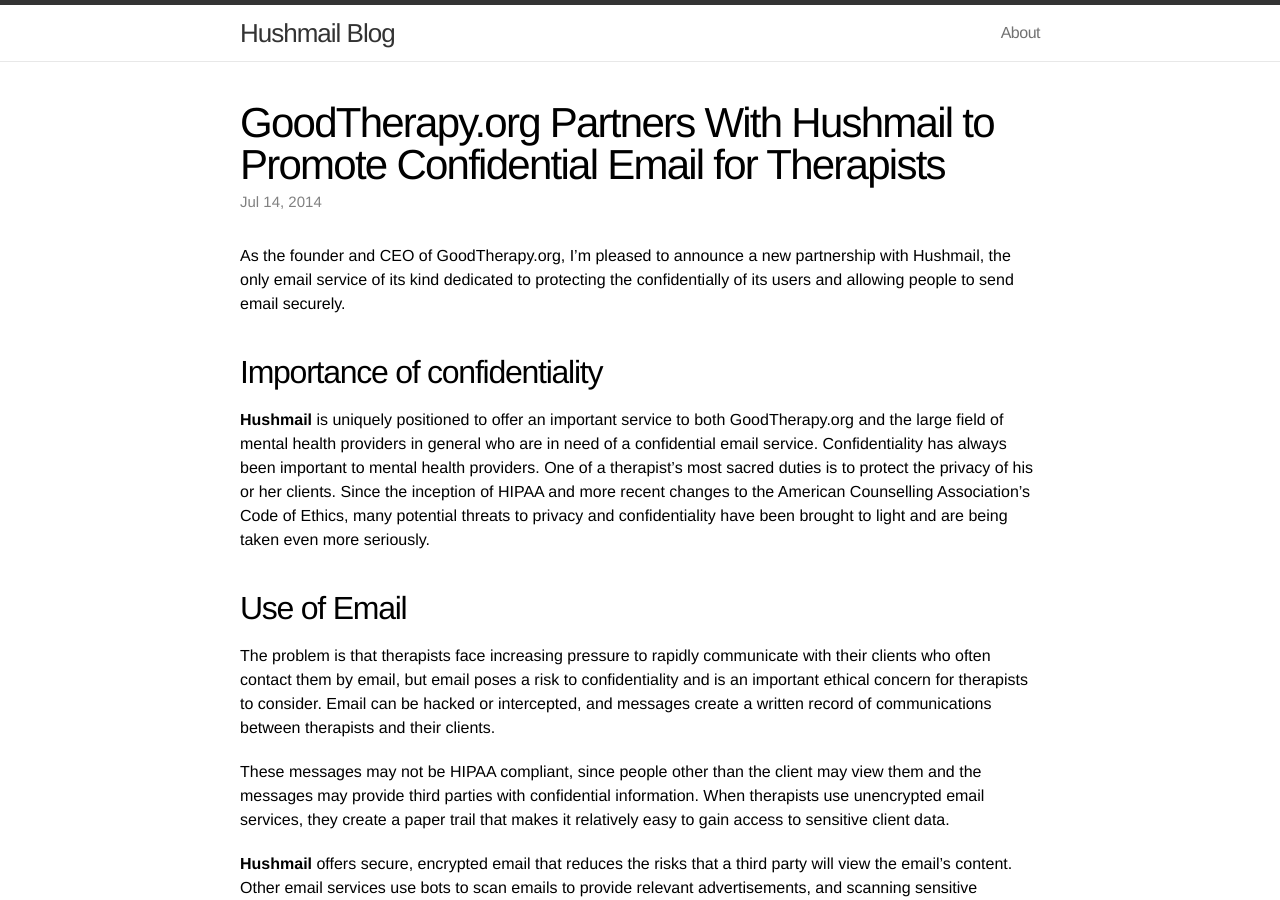
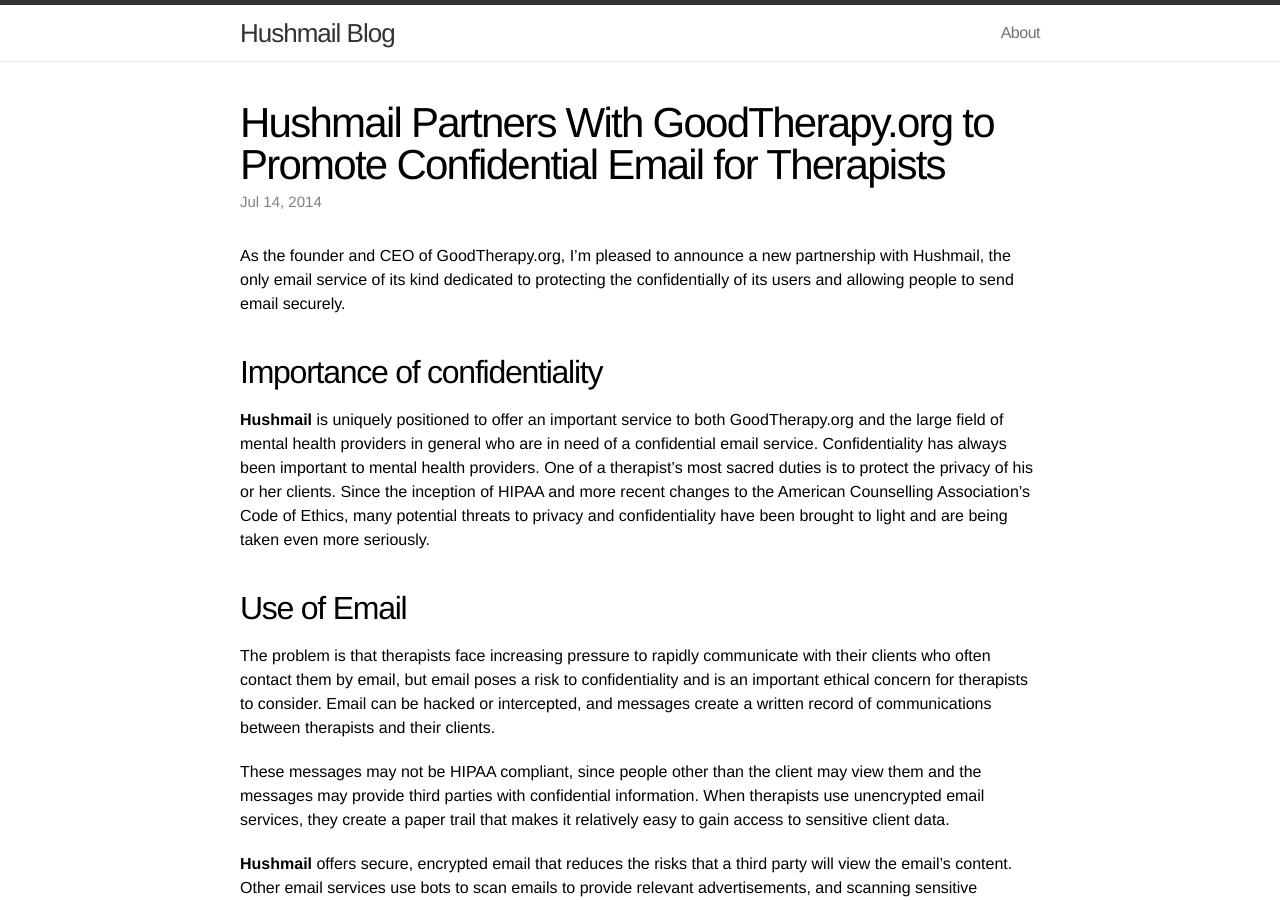
Before and after one commit to sbrian/afdezc.github.io, a Jekyll site: the page built from _posts/2014-07-14-hushmail-partners-with-goodtherapy.md, in a window 1280 px wide and 900 px high. Built offline with Jekyll 4.4.1, drawn with Linux system fonts in a browser that asks for light colours.

```diff
--- a/_posts/2014-07-14-hushmail-partners-with-goodtherapy.md
+++ b/_posts/2014-07-14-hushmail-partners-with-goodtherapy.md
@@ -1,6 +1,6 @@
 ---
 layout: post
-title: GoodTherapy.org Partners With Hushmail to Promote Confidential Email for Therapists
+title: Hushmail Partners With GoodTherapy.org to Promote Confidential Email for Therapists
 ---
 As the founder and CEO of GoodTherapy.org, I’m pleased to announce a new partnership with Hushmail, the only email service of its kind dedicated to protecting the confidentially of its users and allowing people to send email securely.
 
```
